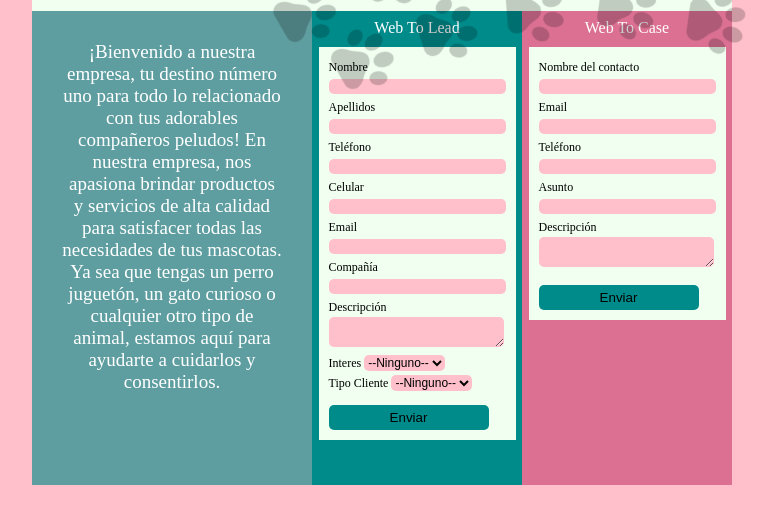
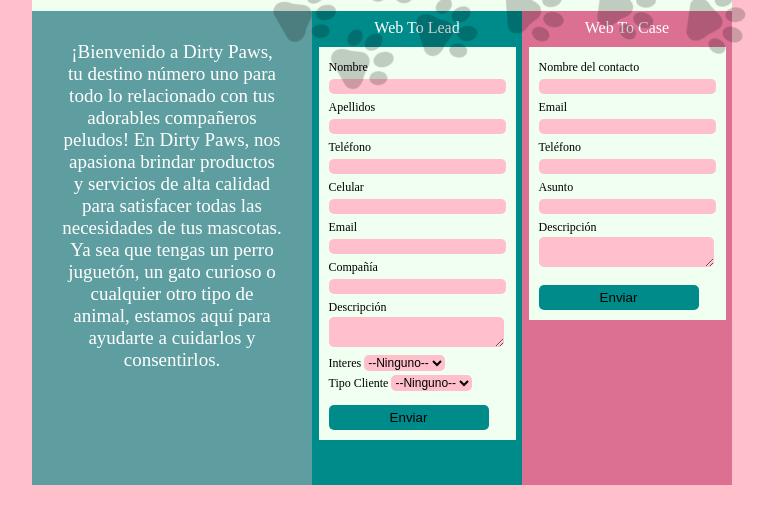
Before and after one commit to Daya1081/dirtypaws, a plain HTML site: page index.html in a window 1280 px wide. Shown: the part 211-734 px from the top of the page, without its empty margins (258-1034 px from the left). Drawn offline with Linux system fonts and the light colour scheme.

Commit message:
arreglo del texto de presentacion

```diff
--- a/index.html
+++ b/index.html
@@ -22,9 +22,9 @@
             <div class="cont_contenido">
                 <div class="cont_texto">
                     <p>
-                        ¡Bienvenido a nuestra empresa, tu destino número uno para todo lo relacionado con tus adorables compañeros peludos!
+                        ¡Bienvenido a Dirty Paws, tu destino número uno para todo lo relacionado con tus adorables compañeros peludos!
 
-                        En nuestra empresa, nos apasiona brindar productos y servicios de alta calidad para satisfacer todas las necesidades de tus mascotas. Ya sea que tengas un perro juguetón, un gato curioso o cualquier otro tipo de animal, estamos aquí para ayudarte a cuidarlos y consentirlos.
+                        En Dirty Paws, nos apasiona brindar productos y servicios de alta calidad para satisfacer todas las necesidades de tus mascotas. Ya sea que tengas un perro juguetón, un gato curioso o cualquier otro tipo de animal, estamos aquí para ayudarte a cuidarlos y consentirlos.
                     </p>
                 </div>
                 <div class="cont_formulario">
```
